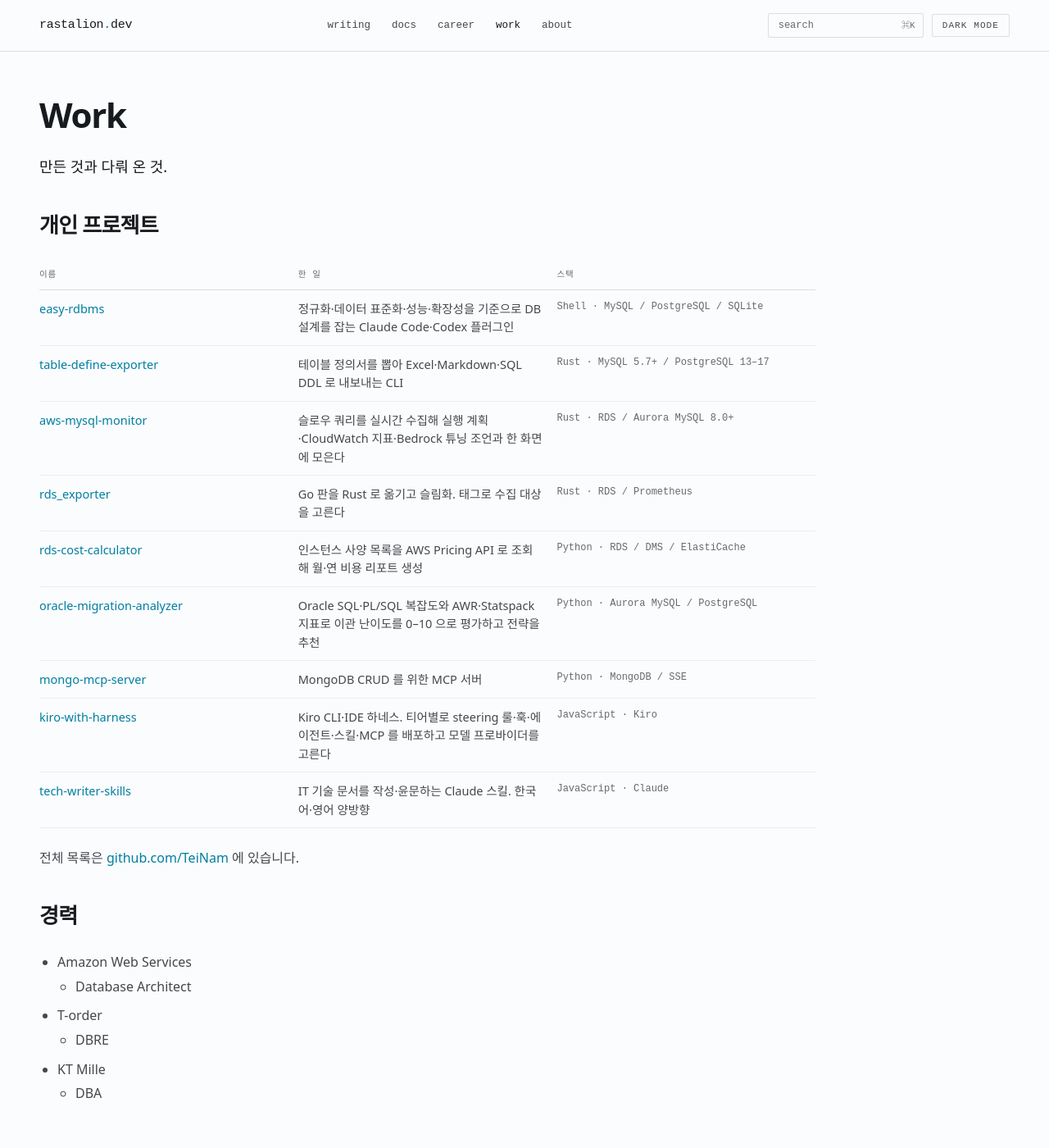
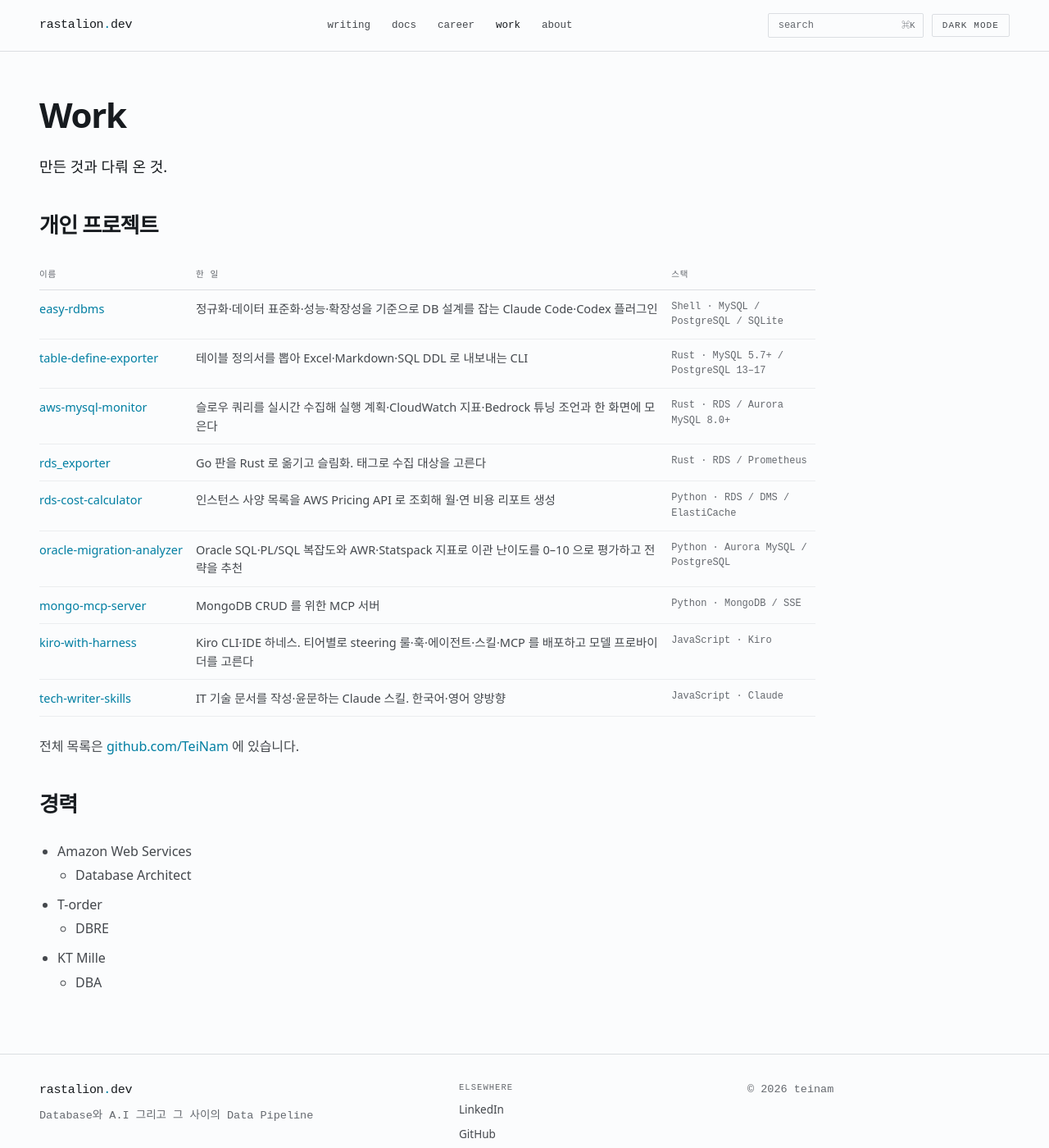
Before and after one commit to TeiNam/teinam.github.io, a Jekyll site: the page built from work.md, in a window 1280 px wide and 1400 px high. Shown: the whole window at 82% size. Built offline with Jekyll 4.4.1, drawn with Linux system fonts in a browser that asks for light colours; some web fonts are replaced.

Commit message:
style: work 표 이름 칼럼을 nowrap 으로 — 가장 긴 이름이 항상 한 줄
퍼센트로 어림하던 것을 그만둔다. `white-space: nowrap` 을 주면 줄바꿈 기회가 사라져
브라우저가 가장 긴 이름의 실측 폭을 배정한다. 글꼴이나 항목이 바뀌어도 한 줄이
유지되고, 제가 자당 픽셀을 추정할 필요가 없다.

- table-layout: fixed → auto. 표 폭이 80% 로 확정돼 있으므로 양 끝 칼럼의 요구 폭을
  채우고 남는 폭은 auto 인 산문 칼럼이 전부 받는다
- 이름: `nowrap; width: 1%` → 실측 min-content
- 한 일: `width: auto` → 남는 폭 전부
- 스택: `11rem` → mono 12px 로 약 24자
- 퍼센트를 섞지 않는다. 합이 100% 를 넘으면 브라우저가 비율대로 눌러 어느 칼럼이
  얼마를 받는지 예측이 안 된다
- 820px 이하에서는 width 만 풀고 nowrap 은 유지한다 — 가로 스크롤되므로 이름을
  한 줄로 두는 편이 낫다

```diff
--- a/assets/css/main.css
+++ b/assets/css/main.css
@@ -197,27 +197,32 @@
 .table-scroll table { min-width: 100%; }
 /* 이름 · 한 일 · 스택 3칼럼 표. 마크다운 표에 `{: .col-table}` 을 붙여 쓴다.
 
-   폭을 내용 길이에 맡기면 긴 산문 칼럼이 폭을 다 먹고 나머지가 짓눌려
-   `Rust · MySQL 5.7+` 같은 값이 토큰 중간에서 줄바꿈된다. 그래서 고정한다.
+   아무 제약 없이 두면 긴 산문 칼럼이 폭을 다 먹고 나머지가 짓눌려
+   `Rust · MySQL 5.7+` 같은 값이 토큰 중간에서 줄바꿈된다. 그래서 세 칼럼의 폭을
+   명시한다 — 다만 이름 칼럼만은 숫자로 못 박지 않는다(아래 참조).
 
    전체 폭은 문서 영역의 80% (1184px → 947px). `.prose table` 의 width:100% 와
    `.table-scroll table` 의 min-width:100% 를 둘 다 눌러야 한다 — CSS 에서 min-width 가
    max-width 보다 우선하므로 max-width 만 주면 안 먹는다. 그래서 선택자를
    `.prose .col-table` 로 한 단계 올린다.
 
-   칼럼 퍼센트는 947px 기준으로 역산한 값이다.
-     이름  16% = 151px — 라틴 소문자 약 6.9px/자, 우측 패딩 16px → 한 줄 20자
-     한 일 66% = 625px — 한글 약 14.5px/자, 우측 패딩 16px → 한 줄 42자
-     스택  18% = 170px — mono 12px 약 7.2px/자, last-child 라 패딩 0 → 한 줄 23자
-   이름 칼럼보다 긴 저장소 이름은 하이픈에서 줄이 나뉜다(UAX #14). 하이픈이 없어
-   그조차 안 되면 `overflow-wrap: break-word` 가 받아 넘치지 않게 한다.
+   이름 칼럼은 퍼센트로 어림하지 않는다. `white-space: nowrap` 을 주면 줄바꿈 기회가
+   사라져 브라우저가 가장 긴 이름의 실측 폭을 그대로 배정한다 — 글꼴이 바뀌어도 한 줄이
+   유지된다. 퍼센트나 `ch` 로 재려 하면 안 된다: `ch` 는 셀 자기 글꼴로 계산되는데
+   th(mono 10.5px)와 td(sans 14.5px)의 글꼴이 달라 값이 어긋난다.
 
-   퍼센트로 두는 이유 — `ch` 는 셀 자기 글꼴로 계산되는데 table-layout: fixed 는 첫 행(th)
-   에서 폭을 정하고 th 와 td 의 글꼴이 달라서(10.5px 대 12px mono) 값이 어긋난다. */
-.prose .col-table { table-layout: fixed; width: 80%; min-width: 0; }
-.col-table td:nth-child(1) { width: 16%; overflow-wrap: break-word; }
-.col-table td:nth-child(2) { width: 66%; }
-.col-table td:nth-child(3) { width: 18%; font-family: var(--mono); font-size: 12px; color: var(--ink3); }
+   그래서 table-layout 을 auto 로 둔다. 표 폭이 80% 로 확정돼 있으므로, 양 끝 칼럼의
+   요구 폭을 먼저 채우고 남는 폭은 auto 인 산문 칼럼이 전부 받는다.
+     이름  nowrap + width:1% → 가장 긴 `oracle-migration-analyzer` 의 실측 폭
+     한 일 auto → 남는 폭 전부
+     스택  11rem(176px) → mono 12px 로 약 24자. 긴 값은 ` / ` 공백에서 두 줄로 갈린다
+   퍼센트를 섞지 않는다 — 합이 100% 를 넘으면 브라우저가 비율대로 눌러 버려서
+   어느 칼럼이 얼마를 받는지 예측이 안 된다. */
+.prose .col-table { table-layout: auto; width: 80%; min-width: 0; }
+.col-table th:nth-child(1), .col-table td:nth-child(1) { white-space: nowrap; width: 1%; }
+.col-table th:nth-child(2), .col-table td:nth-child(2) { width: auto; }
+.col-table th:nth-child(3), .col-table td:nth-child(3) { width: 11rem; }
+.col-table td:nth-child(3) { font-family: var(--mono); font-size: 12px; color: var(--ink3); }
 .tag-row { display: flex; flex-wrap: wrap; gap: 8px; padding-top: 20px; border-top: 1px solid var(--line); }
 .tag { font-family: var(--mono); font-size: 11px; border: 1px solid var(--line); padding: 5px 10px; color: var(--ink2); }
 /* 댓글. giscus iframe 은 스스로 높이를 잡으므로 폭만 열어 주면 된다 —
@@ -309,11 +314,11 @@
   .post-row { grid-template-columns: 1fr; gap: 6px; }
   .post-row .mono:last-child { text-align: left; }
   .ad--leaderboard { padding: 0 24px 32px; }
-  /* 좁은 화면에서 3칼럼을 폭 고정으로 밀어 넣으면 칼럼마다 두세 글자만 남는다.
-     고정 폭을 풀고 최소 폭을 줘서 theme.js 가 감싼 .table-scroll 이 가로 스크롤을 내준다.
-     선택자는 위의 `.prose .col-table` 과 같은 단계여야 min-width 가 덮인다. */
-  .prose .col-table { table-layout: auto; width: auto; min-width: 560px; }
-  .col-table td:nth-child(1), .col-table td:nth-child(2), .col-table td:nth-child(3) { width: auto; }
+  /* 좁은 화면에서는 80% 를 풀고 최소 폭을 줘서 theme.js 가 감싼 .table-scroll 이 가로
+     스크롤을 내준다. 안 그러면 칼럼마다 두세 글자만 남는다.
+     선택자는 위의 `.prose .col-table` 과 같은 단계여야 min-width 가 덮인다.
+     이름 칼럼의 nowrap 은 그대로 둔다 — 스크롤되므로 한 줄을 유지하는 편이 낫다. */
+  .prose .col-table { width: auto; min-width: 560px; }
 }
 
 @media (prefers-reduced-motion: reduce) {
```
